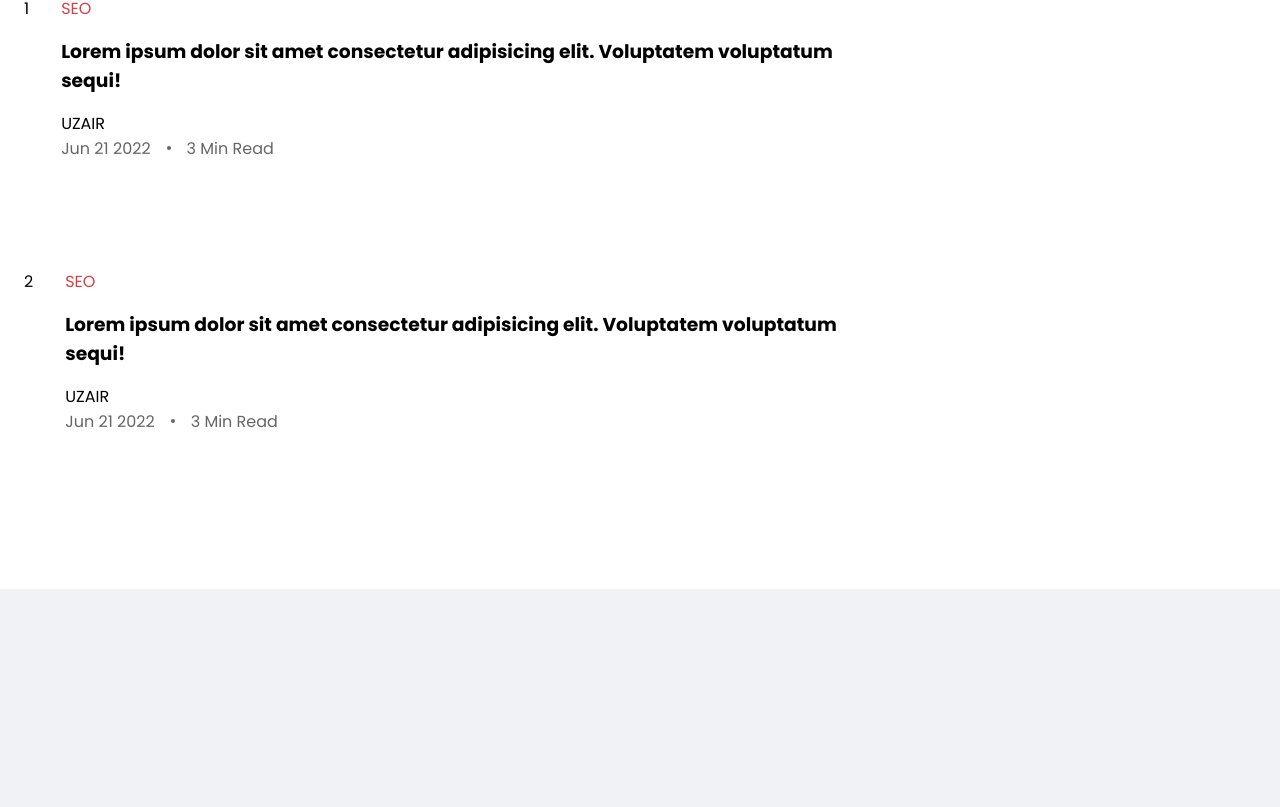
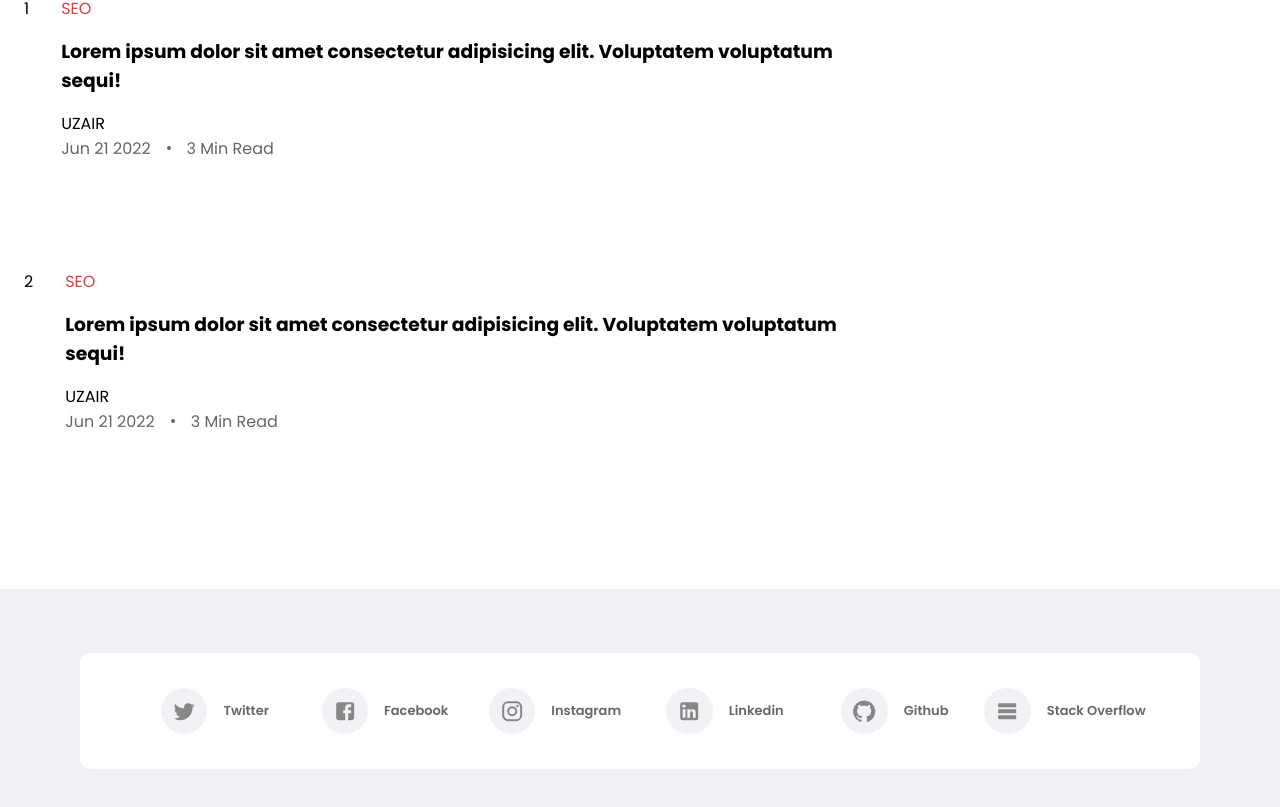
Before and after one commit to heyitsuzair/blog-fire-react, a React (Create React App) app: page / in a window 1280 px wide. Shown: the part 3001-3808 px from the top of the page. Before the commit the page ends 3590 px from the top, so only its background shows below. Built offline with nearby package versions, Linux system fonts and the light colour scheme.

Commit message:
Social Section Added

```diff
--- a/src/App.css
+++ b/src/App.css
@@ -23,6 +23,12 @@
   --bg-color-white: #fff;
   --s-bold: 700;
   --h5-size: 18px;
+  --color-twitter: #1ba1f2;
+  --color-fb: #3b5997;
+  --color-linkedin: #0077b5;
+  --color-insta: #c231a1;
+  --color-github: black;
+  --color-stack: hsl(27, 90%, 55%);
 }
 body {
   font-family: "Poppins";
@@ -524,7 +530,76 @@ body {
   opacity: 1;
   transform: scale(1.1);
 }
+/* Social Component */
+.social {
+  padding: 4rem 5rem;
+}
+.social a {
+  text-decoration: none;
+}
+.social .container {
+  background-color: var(--bg-color-white);
+  padding: 35px 50px;
+  border-radius: var(--radius);
+}
+.social .icon {
+  display: flex;
+  align-items: center;
+  justify-content: center;
+  gap: 1rem;
+  color: var(--color-gray);
+  font-weight: 600;
+  font-size: 13px;
+}
+.social .icon:hover {
+  cursor: pointer;
+}
+.social .icon svg {
+  background-color: var(--color-lightest);
+  color: #878787;
+  padding: 0.7rem 0.7rem;
+  border-radius: 50%;
+  transition: 0.3s all;
+}
+.social .icon.twitter:hover svg {
+  color: white;
+  background-color: var(--color-twitter);
+  cursor: pointer;
+}
+.social .icon.fb:hover svg {
+  color: white;
+  background-color: var(--color-fb);
+  cursor: pointer;
+}
+.social .icon.insta:hover svg {
+  color: white;
+  background-color: var(--color-insta);
+  cursor: pointer;
+}
+.social .icon.linkedin:hover svg {
+  color: white;
+  background-color: var(--color-linkedin);
+  cursor: pointer;
+}
+.social .icon.github:hover svg {
+  color: white;
+  background-color: var(--color-github);
+  cursor: pointer;
+}
+.social .icon.stack:hover svg {
+  color: white;
+  background-color: var(--color-stack);
+  cursor: pointer;
+}
 /* Media Queries */
+@media (max-width: 1199px) {
+  .social .icon {
+    justify-content: space-between;
+    margin-right: 10rem;
+    gap: 1.5rem;
+    margin-top: 1rem;
+  }
+}
 @media (max-width: 1024px) {
   .horizontal-tab {
     flex-direction: column;
@@ -575,7 +650,23 @@ body {
   .card .info {
     gap: 0.4rem;
   }
+  .social .icon {
+    gap: 1.5rem;
+    font-size: 12px;
+    margin-left: 0.5rem;
+  }
+  .social .container {
+    padding: 35px 15px;
+  }
+  .social .icon svg {
+    padding: 0.7rem 0.7rem;
+    font-size: 15px;
+  }
+  .social {
+    padding: 4rem 1rem;
+  }
 }
+
 @media (max-width: 446px) {
   .topic .img {
     width: 150px;
--- /dev/null
+++ b/src/components/home/Social.js
@@ -0,0 +1,86 @@
+import React from "react";
+import { Container } from "@mui/system";
+import { Grid } from "@mui/material";
+import {
+  Facebook,
+  GitHub,
+  Instagram,
+  LinkedIn,
+  TableRows,
+  Twitter,
+} from "@mui/icons-material";
+
+export default function Social() {
+  return (
+    <div className="social">
+      <Container style={{ maxWidth: "1300px" }} className="container">
+        <Grid container textAlign="center">
+          <Grid item lg={2} md={4} sm={4} xs={6}>
+            <a
+              href="//twitter.com/uzair354123"
+              target="_blank"
+              rel="noreferrer"
+            >
+              <div className="icon twitter">
+                <Twitter />
+                Twitter
+              </div>
+            </a>
+          </Grid>
+          <Grid item lg={2} md={4} sm={4} xs={6}>
+            <a href="//fb.com/uzair354123" target="_blank" rel="noreferrer">
+              <div className="icon fb">
+                <Facebook />
+                Facebook
+              </div>
+            </a>
+          </Grid>
+          <Grid item lg={2} md={4} sm={4} xs={6}>
+            <a
+              href="//instagram.com/itx_uzairdeveloper"
+              target="_blank"
+              rel="noreferrer"
+            >
+              <div className="icon insta">
+                <Instagram />
+                Instagram
+              </div>
+            </a>
+          </Grid>
+          <Grid item lg={2} md={4} sm={4} xs={6}>
+            <a
+              href="//linkedin.com/in/uzair-dev/"
+              target="_blank"
+              rel="noreferrer"
+            >
+              <div className="icon linkedin">
+                <LinkedIn />
+                Linkedin
+              </div>
+            </a>
+          </Grid>
+          <Grid item lg={2} md={4} sm={4} xs={6}>
+            <a href="//github.com/heyitsuzair" target="_blank" rel="noreferrer">
+              <div className="icon github">
+                <GitHub />
+                Github
+              </div>
+            </a>
+          </Grid>
+          <Grid item lg={2} md={4} sm={4} xs={6}>
+            <a
+              href="stackoverflow.com/users/17360435/muhammad-uzair"
+              target="_blank"
+              rel="noreferrer"
+            >
+              <div className="icon stack">
+                <TableRows />
+                Stack Overflow
+              </div>
+            </a>
+          </Grid>
+        </Grid>
+      </Container>
+    </div>
+  );
+}
--- a/src/pages/Home.js
+++ b/src/pages/Home.js
@@ -4,6 +4,7 @@ import FeaturedPosts from "../components/home/FeaturedPosts";
 import Innovation from "../components/home/Innovation";
 import TrendingTopics from "../components/home/TrendingTopics";
 import MostPopular from "../components/home/MostPopular";
+import Social from "../components/home/Social";
 export default function Home() {
   return (
     <div className="home">
@@ -12,6 +13,7 @@ export default function Home() {
       <Innovation />
       <TrendingTopics />
       <MostPopular />
+      <Social />
     </div>
   );
 }
```
